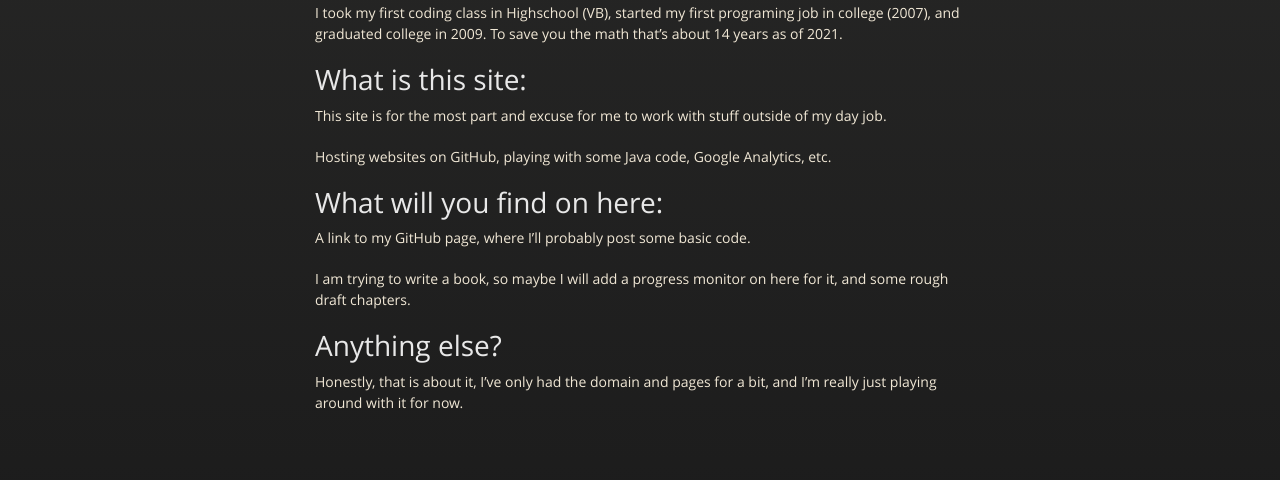
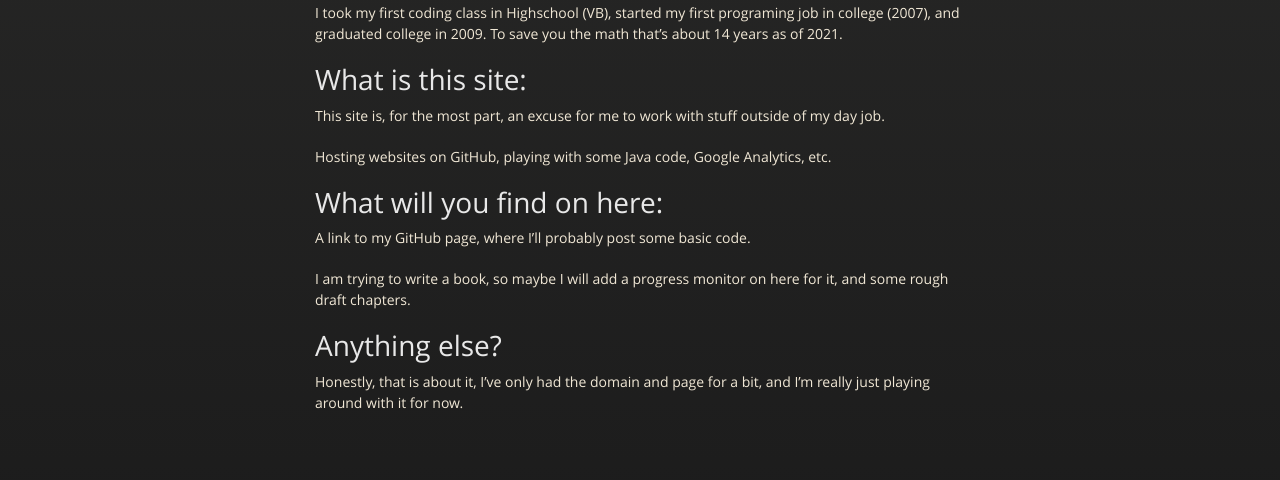
Before and after one commit to Atams777/atams777.github.io, a Jekyll site: the page built from index.md, in a window 1280 px wide. Shown: the part 372-852 px from the top of the page. Built offline with Jekyll 4.4.1, drawn with Linux system fonts in a browser that asks for light colours; our own code applies the rules of GitHub Pages for plain Markdown files.

Commit message:
Grammar fixes

```diff
--- a/index.md
+++ b/index.md
@@ -10,7 +10,7 @@ I took my first coding class in Highschool (VB), started my first programing job
 
 # What is this site:
 
-This site is for the most part and excuse for me to work with stuff outside of my day job.
+This site is, for the most part, an excuse for me to work with stuff outside of my day job.
 
 Hosting websites on GitHub, playing with some Java code, Google Analytics, etc.
 
@@ -22,4 +22,4 @@ I am trying to write a book, so maybe I will add a progress monitor on here for
 
 # Anything else?
 
-Honestly, that is about it, I've only had the domain and pages for a bit, and I'm really just playing around with it for now.
+Honestly, that is about it, I've only had the domain and page for a bit, and I'm really just playing around with it for now.
```
